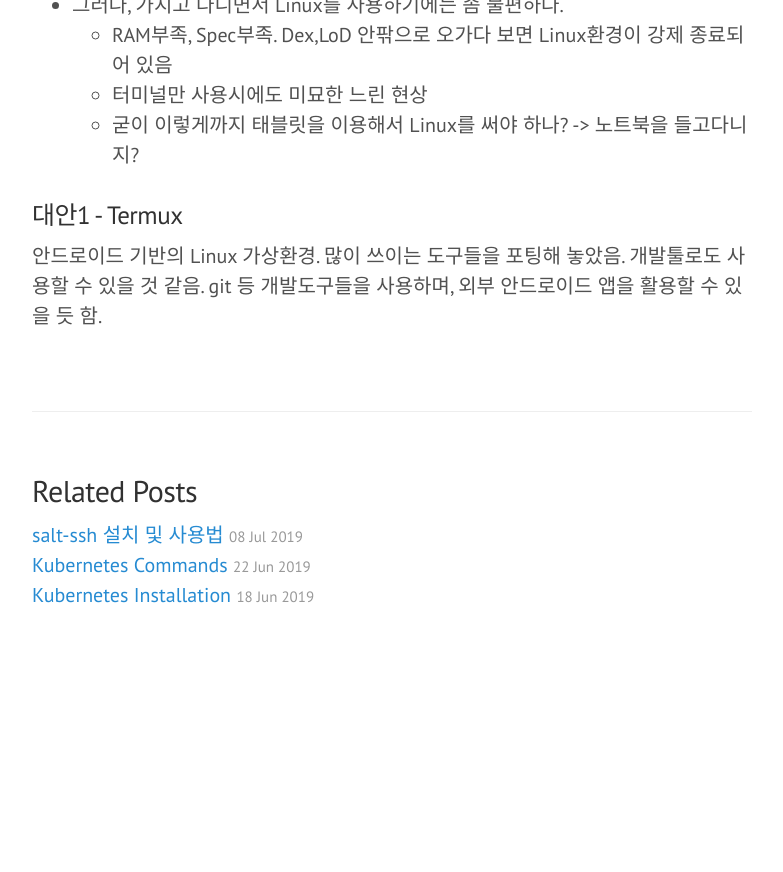
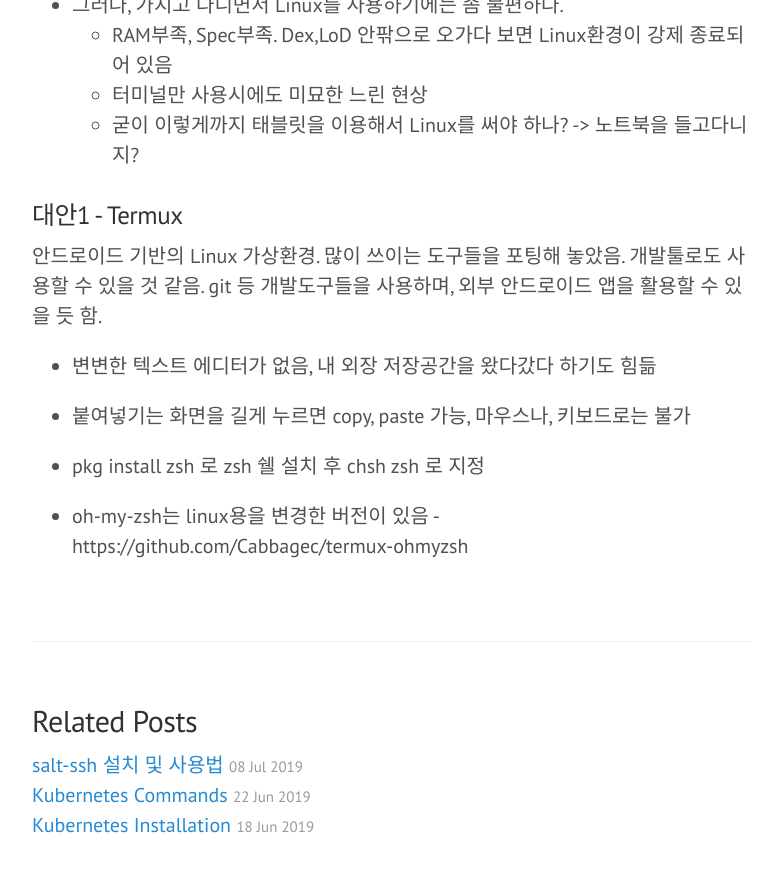
Before and after one commit to skaqud/skaqud.github.com, a Jekyll site: the page built from _posts/2019-03-21-LinuxOnDex.markdown, in a window 1280 px wide and 900 px high, scrolled down 3264 px. Shown: the top 872 px of the window, without its empty margins (248-1031 px from the left). Built offline with Jekyll 4.4.1, drawn with Linux system fonts in a browser that asks for light colours; before the commit the page ends 3934 px from its top, so only the background shows below that; some of the changed text lies outside the part shown.

Commit message:
update post

```diff
--- a/_posts/2019-03-21-LinuxOnDex.markdown
+++ b/_posts/2019-03-21-LinuxOnDex.markdown
@@ -115,3 +115,11 @@
 ### 대안1 - Termux
 
 안드로이드 기반의 Linux 가상환경. 많이 쓰이는 도구들을 포팅해 놓았음. 개발툴로도 사용할 수 있을 것 같음. git 등 개발도구들을 사용하며, 외부 안드로이드 앱을 활용할 수 있을 듯 함.
+
+- 변변한 텍스트 에디터가 없음, 내 외장 저장공간을 왔다갔다 하기도 힘듦
+
+- 붙여넣기는 화면을 길게 누르면 copy, paste 가능, 마우스나, 키보드로는 불가
+
+- pkg install zsh 로 zsh 쉘 설치 후 chsh zsh 로 지정
+
+- oh-my-zsh는 linux용을 변경한 버전이 있음 - https://github.com/Cabbagec/termux-ohmyzsh
```
Also changed, not shown: other parts of _posts/2019-03-21-LinuxOnDex.markdown (+1 -1 lines).
